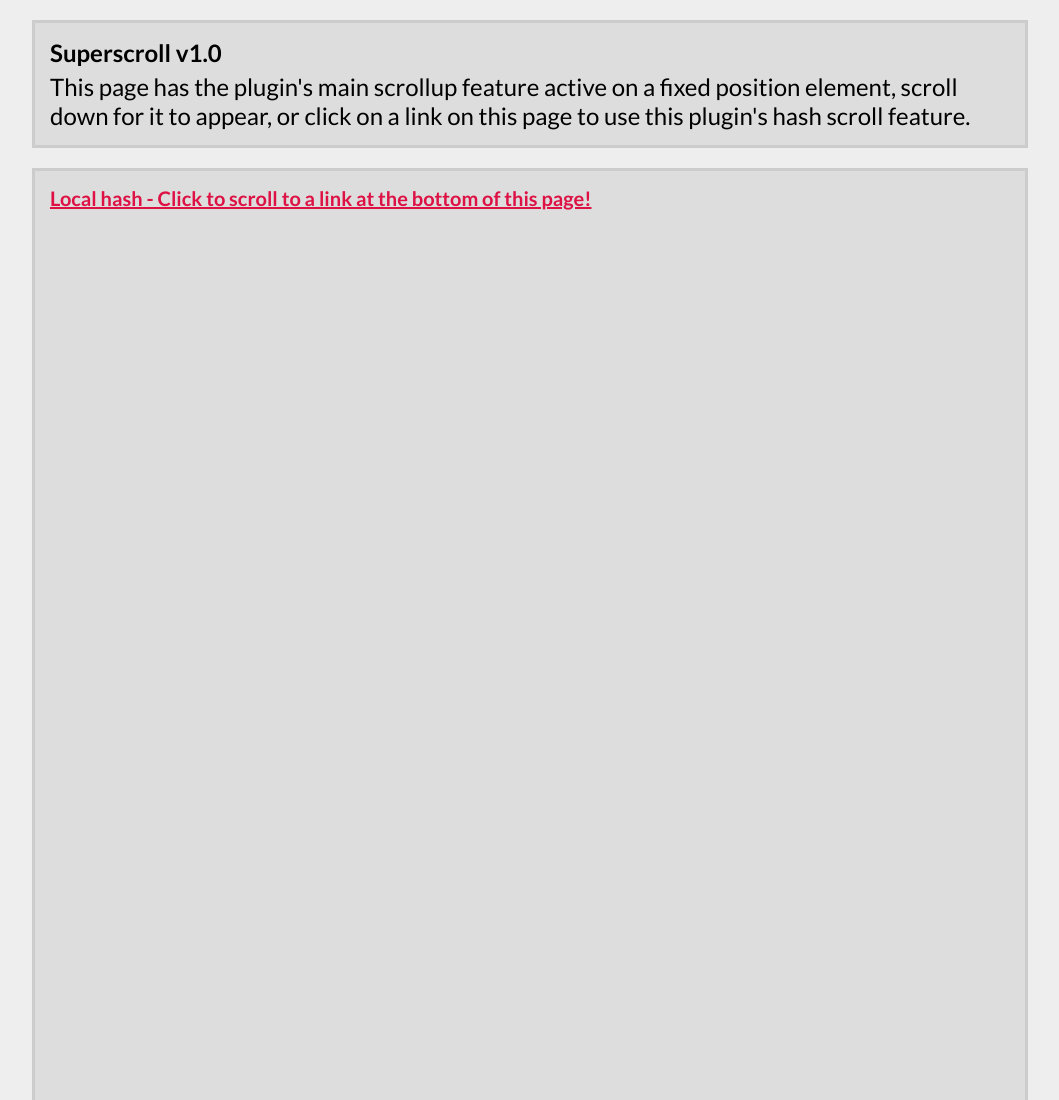
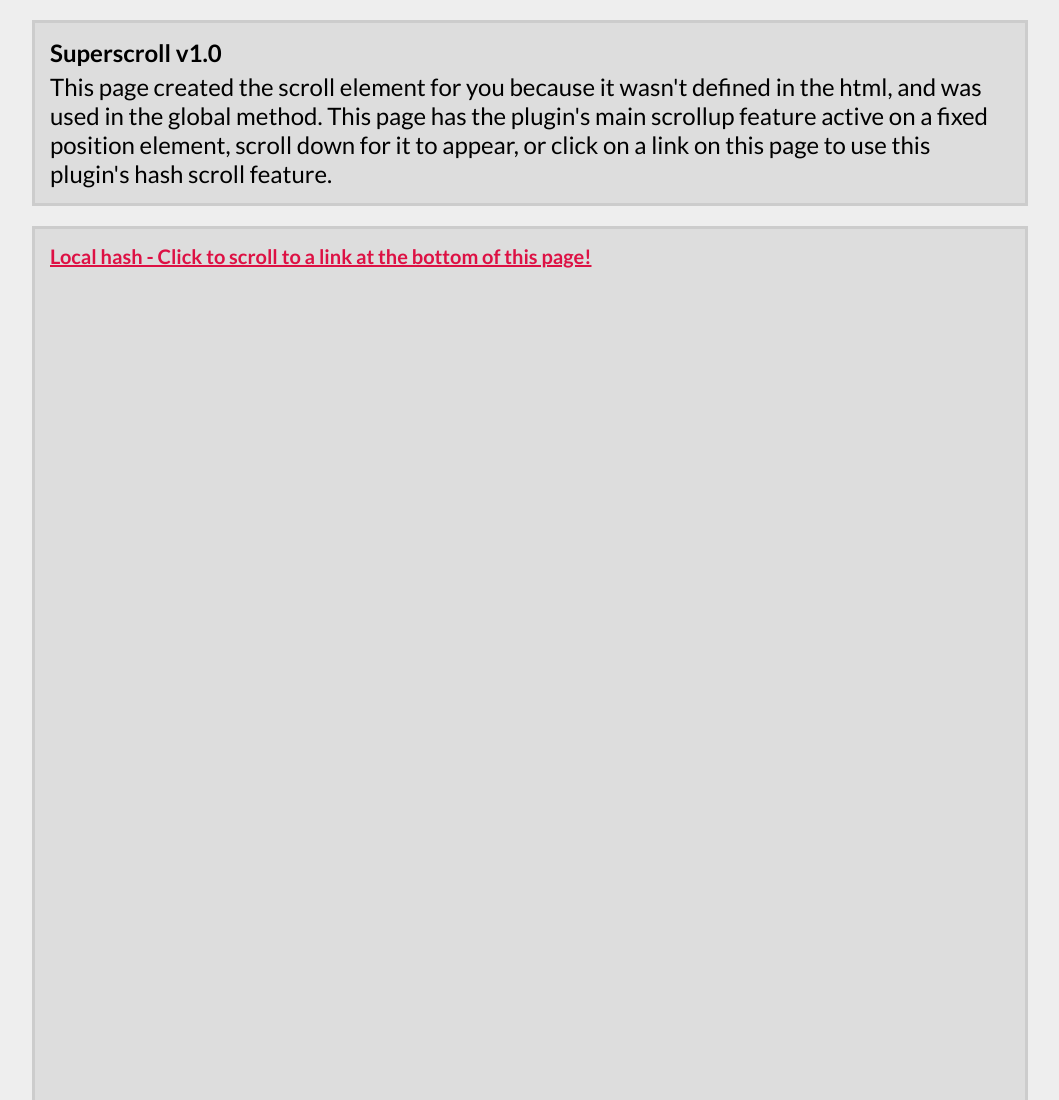
Before and after one commit to MentalNinja/Superscroll, a plain HTML site: page index.html in a window 1280 px wide. Shown: the top 1100 px of the page, without its empty margins (110-1169 px from the left). Drawn offline with nearby package versions, Linux system fonts and the light colour scheme.

Commit message:
Small tweaks to the demo pages

```diff
--- a/index.html
+++ b/index.html
@@ -55,7 +55,7 @@
     <!-- Begin Body Content -->
     <div id="top">
       Superscroll v1.0
-      <p>This page has the plugin's main scrollup feature active on a fixed position element, scroll down for it to appear, or click on a link on this page to use this plugin's hash scroll feature.</p>
+      <p>This page created the scroll element for you because it wasn't defined in the html, and was used in the global method. This page has the plugin's main scrollup feature active on a fixed position element, scroll down for it to appear, or click on a link on this page to use this plugin's hash scroll feature.</p>
     </div>
     <div id="one"><a href="index.html#linkTwo" id="linkOne">Local hash - Click to scroll to a link at the bottom of this page!</a></div>
     <div id="two"><a href="index2.html#linkThree" id="linkTwo">External hash - Click to scroll to a link at the bottom of the next page!</a></div>
@@ -65,10 +65,15 @@
     <!-- Begin Scripts-->
     <script src="http://ajax.googleapis.com/ajax/libs/jquery/1.10.2/jquery.min.js" type="text/javascript"></script>
     <script src="http://ajax.googleapis.com/ajax/libs/jqueryui/1.10.0/jquery-ui.min.js" type="text/javascript"></script>
-    <script src="js/jquery.superscroll.js" type="text/javascript"></script>
+    <script src="js/jquery.superscroll.min.js" type="text/javascript"></script>
     <script type="text/javascript">
       $(document).ready(function() {
-        $.superscroll({debug: true});
+        $.superscroll({
+          callback: function() {
+            console.log("Callback!");
+          },
+          debug: true
+        });
       });
     </script>
     <!-- End Scripts -->
```
Also changed, not shown: index2.html (+1 -1 lines).
